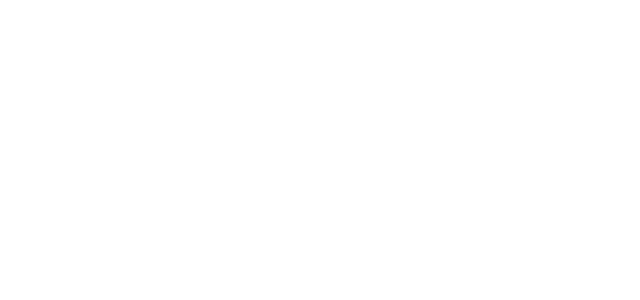
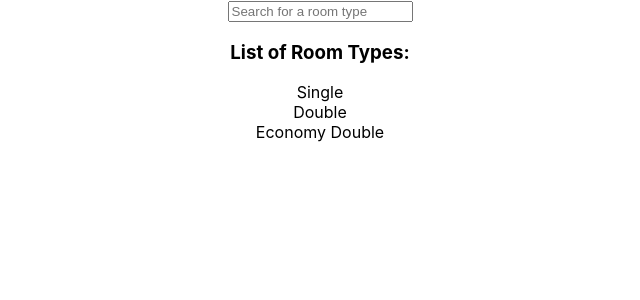
Before and after one commit to rayyanharoon/UNO-VCU, a React (Create React App) app in the folder uno-vcu-proj/: page / in a window 1280 px wide. Shown: the top 300 px of the page, without its empty margins (320-960 px from the left). Built offline with nearby package versions, Linux system fonts and the light colour scheme.

Commit message:
Rayyan's Features and Routes merged to development and added to App.js.

```diff
--- a/uno-vcu-proj/src/App.js
+++ b/uno-vcu-proj/src/App.js
@@ -9,9 +9,9 @@ import MainPage from "./Components/MainPage-FEATURE-rha-71/MainPage-FEATURE-rha-
 import NotFoundPage from "./Components/404Page-FEATURE-kzi-30/404Page-FEATURE-kzi-30"
 import Login from "./Components/Login-FEATURE-kzi-30/Login-FEATURE-kzi-30"
 import Register from "./Components/Registration-FEATURE-nta-52/Registration-FEATURE-nta-52";
+import BookRooms from "./Components/BookRooms-FEATURE-rha-71/BookRooms-FEATURE-rha-71"
 import ModifyRoom from "./Components/ModifyRoom-FEATURE-kzi-30/ModifyRoom-FEATURE-kzi-30";
 import ModifyAmenity from "./Components/ModifyAmenity-FEATURE-nta-52/ModifyAmenity-FEATURE-nta-52"
-import BookRooms from "./Components/BookRooms-FEATURE-rha-71/BookRooms-FEATURE-rha-71"
 
 
 class App extends React.Component {
@@ -20,13 +20,12 @@ class App extends React.Component {
     return <Router>
       <Switch>
         {/* add pages here */}
-      {/* <Route exact path="/" component={MainPage}/> */}
+      <Route exact path="/" component={MainPage}/>
       <Route exact path="/Login-kzi-30" component={Login}/>
       <Route exact path="/Registration-nta-52" component={Register}/>
       <Route exact path="/ModifyRoom-kzi-30" component={ModifyRoom}/>
       <Route exact path="/ModifyAmenity-nta-52" component={ModifyAmenity}/>
       <Route exact path="/BookRooms-rha-71" component={BookRooms}/>
-      <Route exact path="/MainPage-rha-71" component={MainPage}/>
 
 
       {/* just error pages */}
```
